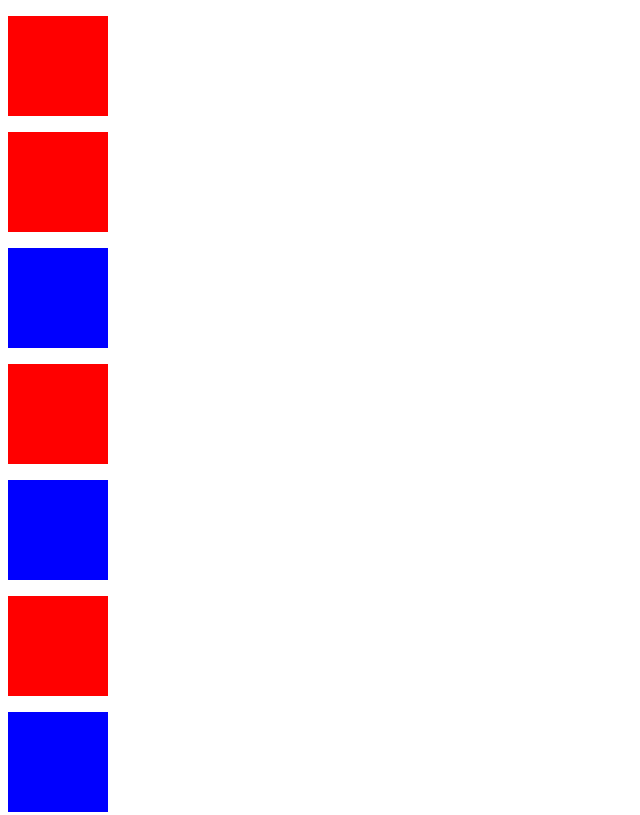
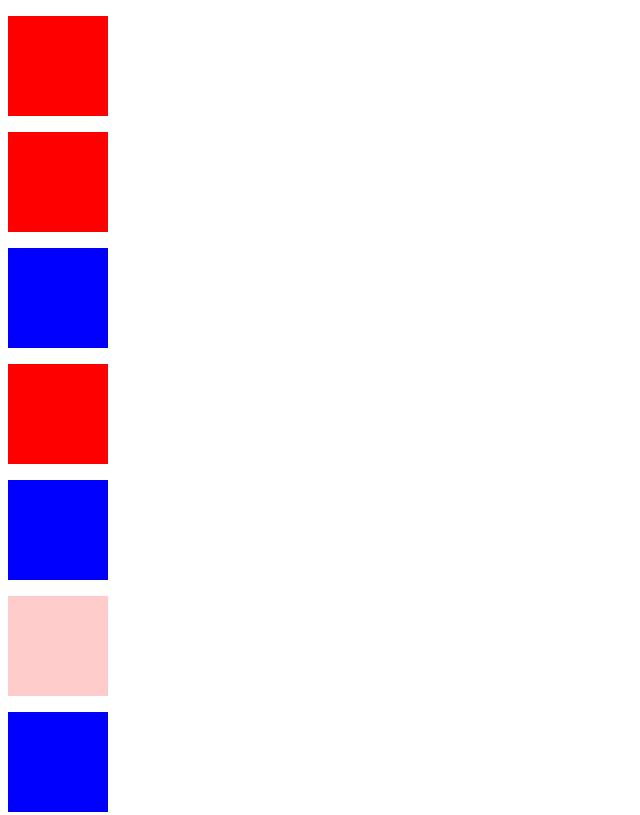
Before and after one commit to vokhremiak/zadanie21, a plain HTML site: page index.html in a window 1280 px wide. Shown: the top 815 px of the page, without its empty margins (0-640 px from the left). Drawn offline with Linux system fonts and the light colour scheme.

Commit message:
zadanie21

```diff
--- a/index.html
+++ b/index.html
@@ -14,7 +14,7 @@
         <p class="blue"></p>
         <p class="paragraf4"></p>
         <p class="blue"></p>
-        <p class="paragraf6"></p>
+        <p class="opacity"></p>
         <p class="blue"></p>
         <p class="paragraf8"></p>
         <p class="paragraf9"></p>
```
